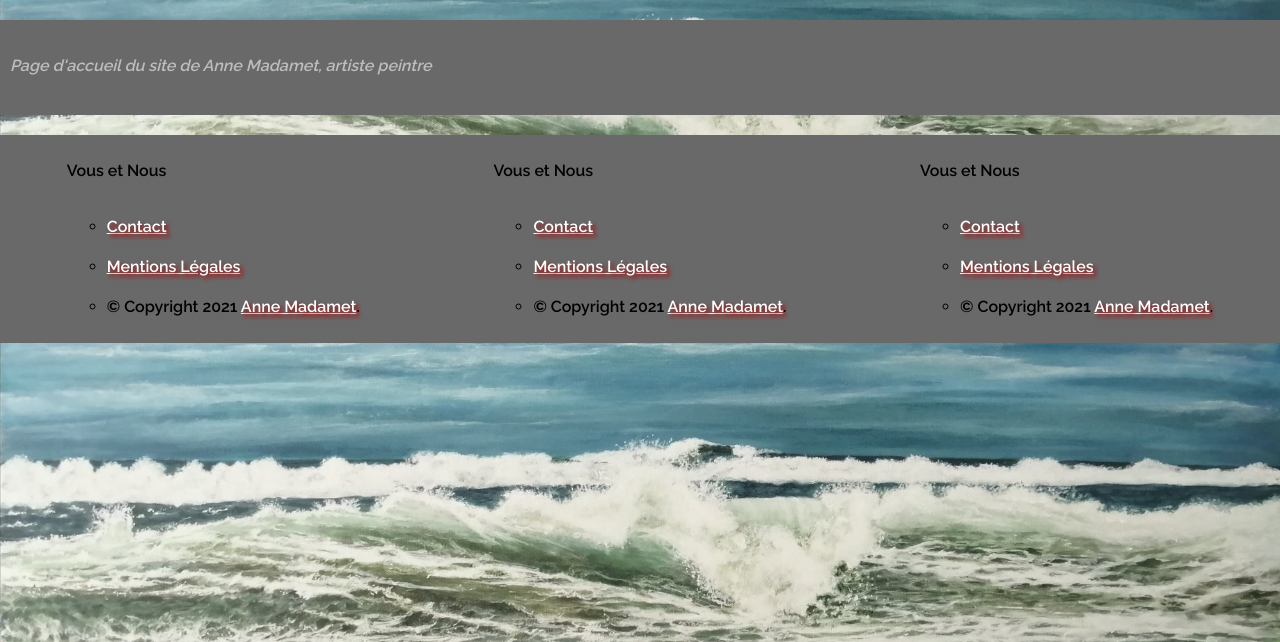
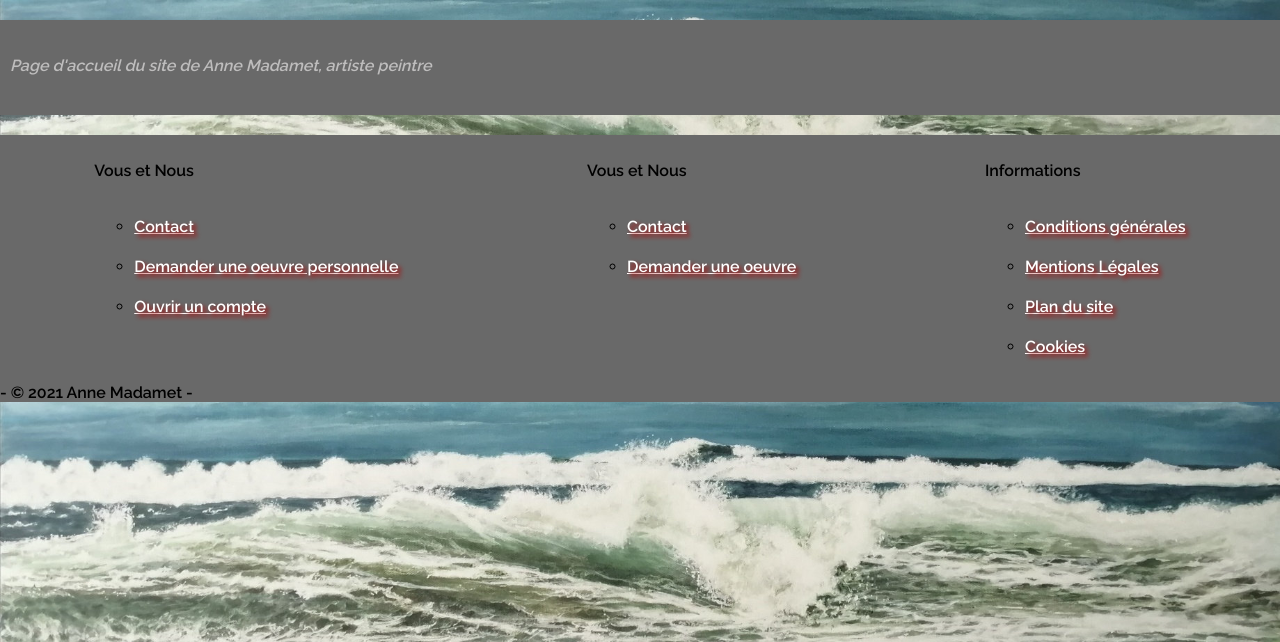
Before and after one commit to Webmasterperso/Projet5, a PHP site: template src/templates/Viewaccueil.twig in a window 1280 px wide. Shown: the part 100-742 px from the top of the page. Run offline with PHP 8.4, Linux system fonts and the light colour scheme; the template is opened without the code that fills it, so the values that code supplies are empty; some libraries are stand-ins or nearby versions; some web fonts are replaced.

Commit message:
work-reprise

```diff
--- a/src/templates/templateinit.twig
+++ b/src/templates/templateinit.twig
@@ -29,7 +29,6 @@
     <script type="text/javascript">
       tinymce.init({
         selector: "textarea#textartiste",
-
         menubar: 'edit'
       });
     </script>
@@ -71,7 +70,7 @@
           <li>|</li>
         </ul>
         <ul id="menuicon">
-          {% if session %}
+          {% if session.role %}
           <li>Bienvenue {{session.user|e}}</li>
           <li>Vous êtes {{session.role|e}}</li>
           <li><a href="/deconnect">Déconnection</a></li>
@@ -107,26 +106,34 @@
           <p class = "menufooterhead"> Vous et Nous </p>
           <ul class="menufooterul">
             <li><a href="/contact">Contact</a></li>
-            <li> <a href="/mentions">Mentions Légales</a></li>
-            <li>&copy; Copyright 2021 <a href="http://monsite.com"> Anne Madamet</a>.</li>
+            <li> <a href="/mentions">Demander une oeuvre personnelle</a></li>
+            <li> <a href="/mentions">Ouvrir un compte</a></li>
+
           </ul>
         </div>
         <div id="menufootercenter">
           <p class = "menufooterhead"> Vous et Nous </p>
           <ul class="menufooterul">
             <li><a href="/contact">Contact</a></li>
-            <li> <a href="/mentions">Mentions Légales</a></li>
-            <li>&copy; Copyright 2021 <a href="http://monsite.com"> Anne Madamet</a>.</li>
+            <li> <a href="/mentions">Demander une oeuvre</a></li>
+
+
+
           </ul>
         </div>
         <div id="menufooterright">
-          <p class = "menufooterhead"> Vous et Nous </p>
+          <p class = "menufooterhead"> Informations </p>
           <ul class="menufooterul">
-            <li><a href="/contact">Contact</a></li>
+            <li><a href="/contact">Conditions générales</a></li>
             <li> <a href="/mentions">Mentions Légales</a></li>
-            <li>&copy; Copyright 2021 <a href="http://monsite.com"> Anne Madamet</a>.</li>
+            <li><a href="/contact">Plan du site</a></li>
+            <li> <a href="/mentions">Cookies</a></li>
+
           </ul>
         </div>
+      </div>
+      <div id="menucopy">
+       - &copy; 2021 Anne Madamet -
       </div>
 
       {% endblock %}
```
